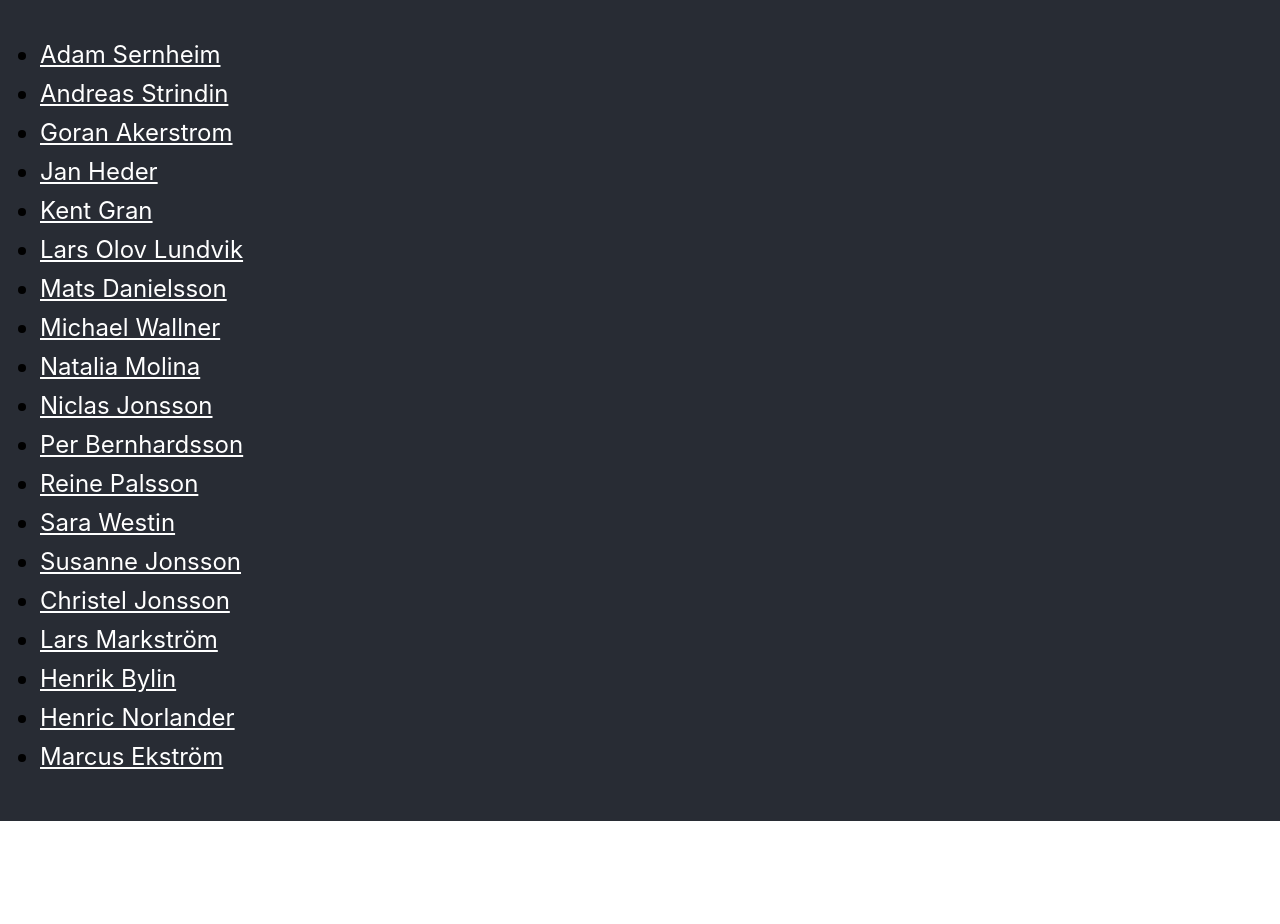
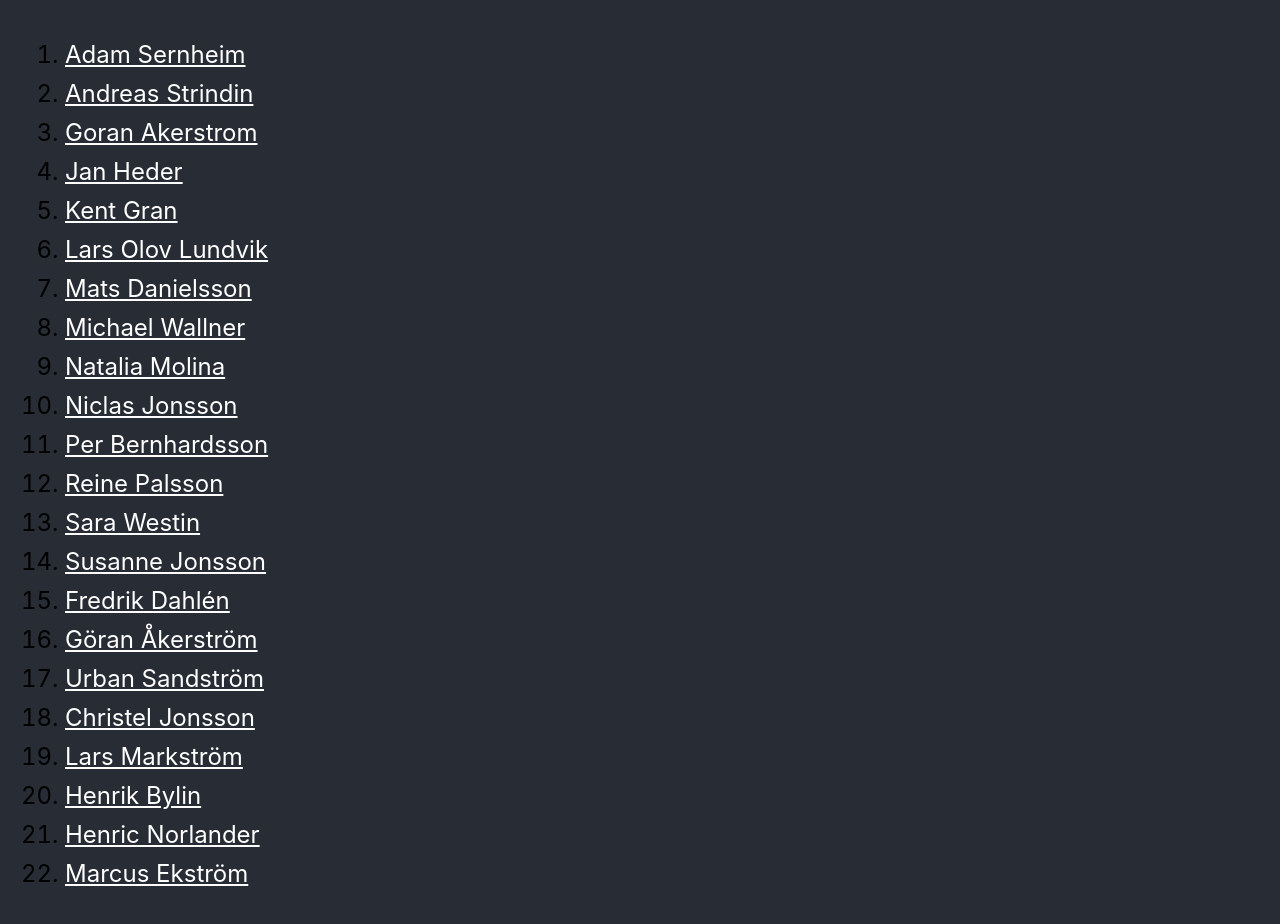
Before and after one commit to SimpleCookie/kvadrat-card, a React (Create React App) app: page /#/ in a window 1280 px wide. Shown: the top 924 px of the page. Before the commit the page ends 821 px from the top, so only its background shows below. Built offline with nearby package versions, Linux system fonts and the light colour scheme.

Commit message:
Add missing people

```diff
--- a/src/App.scss
+++ b/src/App.scss
@@ -15,7 +15,7 @@
   color: chocolate;
 }
 .user-list {
-  margin: 0;
+  margin: 0 0 0 25px;
   font-size: 24px;
   padding: 40px;
   &-item {
@@ -34,7 +34,7 @@
 }
 .tillbaka {
   position: absolute;
-  bottom: 40px;
+  bottom: 50px;
   right: 20px;
 }
 a {
--- a/src/Card.tsx
+++ b/src/Card.tsx
@@ -3,16 +3,16 @@ import { Link, Redirect, useParams } from "react-router-dom"
 import { kvadratare } from "./img"
 import logotype from "./img/logotype.png"
 
+const placeholder = "https://via.placeholder.com/414"
+
 export const Card = () => {
   const urlParams = useParams<{ name: string }>()
   const user = kvadratare.find(it => it.name === urlParams.name)
 
-  console.log(user)
-
   if (!user) return <Redirect to="/" />
   return (
     <div className="background">
-      <img src={user.img} alt="Profilbild" className="photo" />
+      <img src={user.img || placeholder} alt="Profilbild" className="photo" />
       <div className="logotype">
         <img src={logotype} alt="Logotyp" />
       </div>
--- a/src/Home.tsx
+++ b/src/Home.tsx
@@ -7,7 +7,7 @@ import './App.scss';
 export const Home = () => {
   return (
     <nav className="background">
-      <ul className="user-list">
+      <ol className="user-list">
         {kvadratare.map((it: Kvadratare) => (
           <li key={it.name} className="user-list-item">
             <Link to={`card/${it.name}`}>
@@ -15,7 +15,7 @@ export const Home = () => {
             </Link>
           </li>
         ))}
-      </ul>
+      </ol>
     </nav>
   );
 }
--- a/src/img/index.tsx
+++ b/src/img/index.tsx
@@ -80,6 +80,18 @@ export const kvadratare: Kvadratare[] = [
         img: susanne_jonsson,
     },
     {
+        name: "Fredrik Dahlén",
+        img: null,
+    },
+    {
+        name: "Göran Åkerström",
+        img: null,
+    },
+    {
+        name: "Urban Sandström",
+        img: null,
+    },
+    {
         name: "Christel Jonsson",
         img: christel_jonsson,
     },
```
